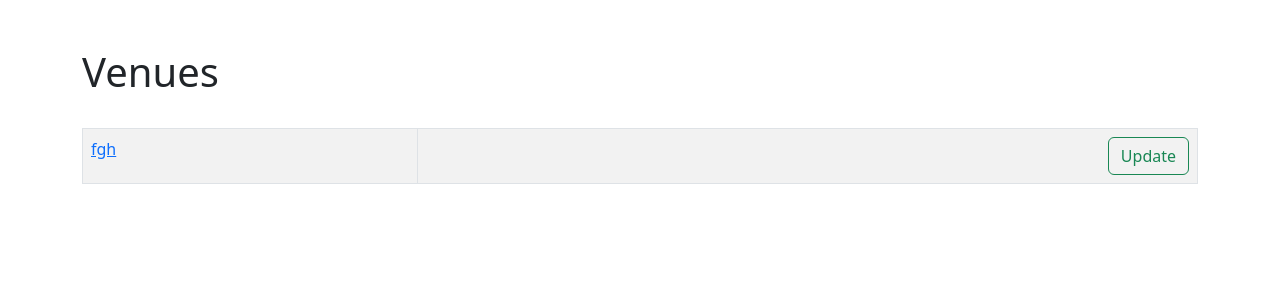
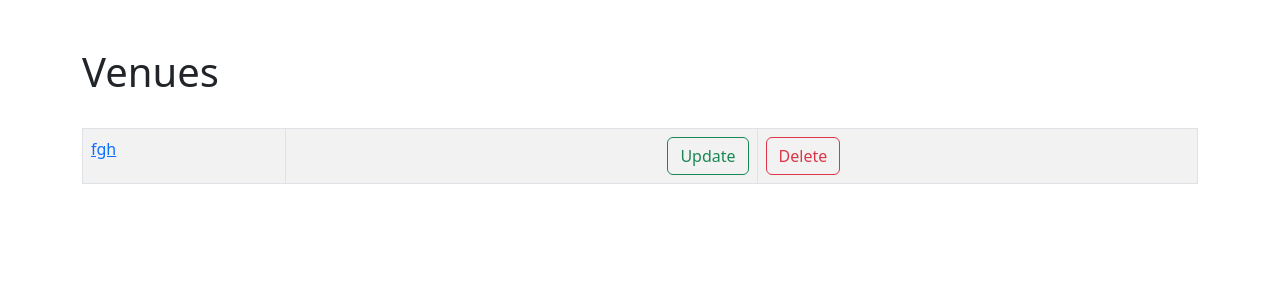
Before and after one commit to kevinchege47/django-events, a Django app: page /list_venues in a window 1280 px wide. Shown: the part 56-356 px from the top of the page. Run offline with Django 4.2, Linux system fonts and the light colour scheme; data comes from the database, SQL or seed files in the repository; both versions use the stored data as it was after the commit.

Commit message:
Delete venue/events

```diff
--- a/myclub_website/app/templates/app/venue.html
+++ b/myclub_website/app/templates/app/venue.html
@@ -10,6 +10,7 @@
         </td>
         <td align="right">
             <a href="{% url 'update-venue' venue.id %}" class="btn btn-outline-success">Update </a></td>
+            <td><a href="{% url 'delete-venue' venue.id %}" class="btn btn-outline-danger">Delete</a></td>
     </tr>
     <br />
     {% endfor %}
--- a/myclub_website/app/urls.py
+++ b/myclub_website/app/urls.py
@@ -29,6 +29,7 @@ urlpatterns = [
     path('update_venue/<venue_id>',views.update_venue,name="update-venue"),
     path('add_event',views.add_event,name ="add-event"),
     path('update_event/<venue_id>',views.update_event,name="update-event"),
-    # path('delete_event/<venue_id>',views.delete_event,name="delete-event"),
+    path('delete_event/<event_id>',views.delete_event,name="delete-event"),
+    path('delete_venue/<venue_id>',views.delete_venue,name="delete-venue"),
 
 ]
--- a/myclub_website/app/views.py
+++ b/myclub_website/app/views.py
@@ -5,7 +5,15 @@ from datetime import datetime
 from .models import *
 from .forms import VenueForm,EventForm
 from django.http import HttpResponseRedirect
-# def delete_event(request,event_id):
+def delete_event(request,event_id):
+    event = Event.objects.get(pk=event_id)
+    event.delete()
+    return redirect('list-events')
+
+def delete_venue(request,venue_id):
+    venue = Venue.objects.get(pk=venue_id)
+    venue.delete()
+    return redirect('list-venues')
 
 def update_event(request,venue_id):
     event = Event.objects.get(pk=venue_id)
```
Also changed, not shown: myclub_website/app/templates/app/events_list.html (+6 -5 lines), myclub_website/db.sqlite3.
